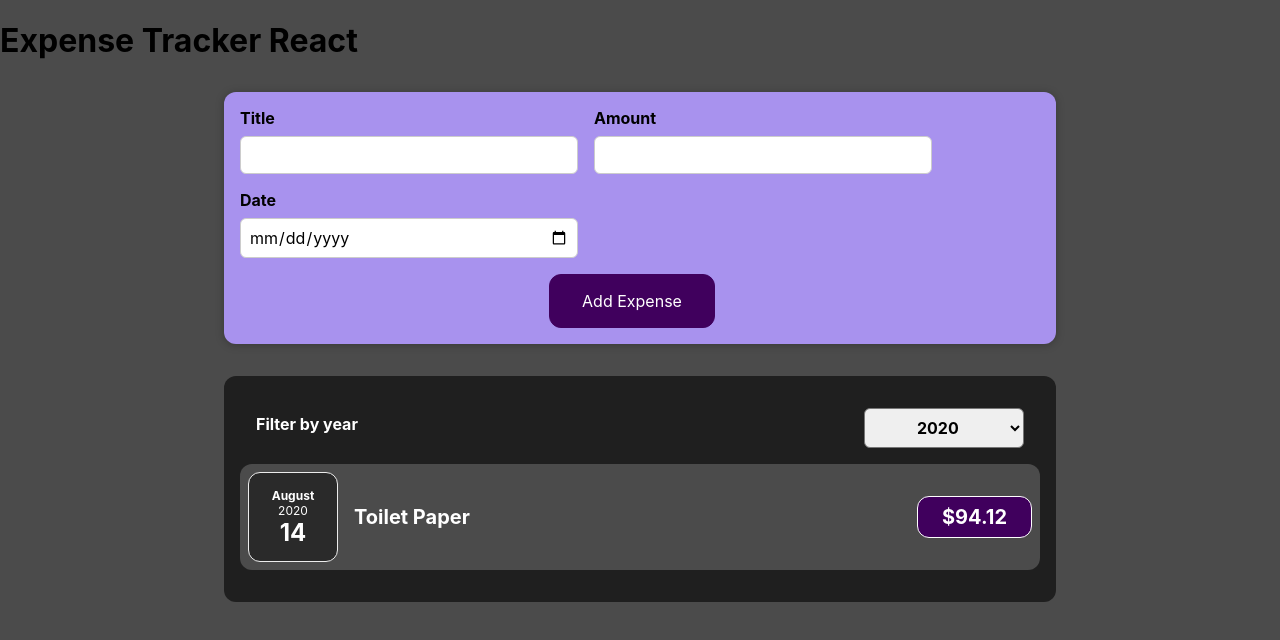
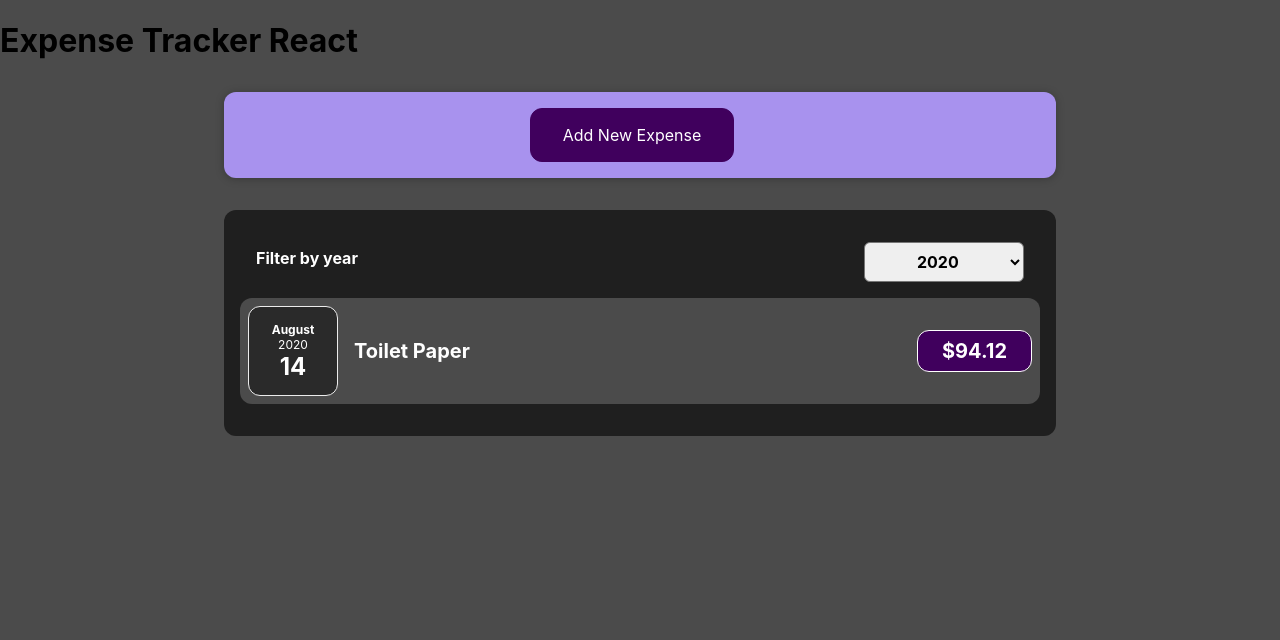
Before and after one commit to eniskastrati/expense-tracker-react, a React (Create React App) app: page / in a window 1280 px wide. Shown: the top 640 px of the page. Built offline with nearby package versions, Linux system fonts and the light colour scheme.

Commit message:
UPDATE: adding closetoggle functinonality to New Expense

```diff
--- a/src/components/NewExpenses/ExpenseForm.jsx
+++ b/src/components/NewExpenses/ExpenseForm.jsx
@@ -6,6 +6,7 @@ function ExpenseForm(props) {
   const [enteredTitile, setEnterdTitle] = useState("");
   const [enteredAmount, setEnterdAmount] = useState("");
   const [enteredDate, setEnterdDate] = useState("");
+  const [showForm, setShowForm] = useState(false);
   const changeHandlerOne = (e) => {
     e.preventDefault();
     setEnterdTitle(e.target.value);
@@ -27,12 +28,17 @@ function ExpenseForm(props) {
       date: new Date(enteredDate),
     };
     props.onSaveExpenseData(expenseData);
+    resetHandle();
+  };
+  const resetHandle = () => {
     setEnterdTitle("");
     setEnterdAmount("");
     setEnterdDate("");
   };
   return (
-    <form onSubmit={submitHandler}>
+    <form onSubmit={submitHandler} onReset={resetHandle}>
+      {showForm ? (
+        <>
           <div className="new-expense__controls">
             <div className="new-expense__control">
               <label htmlFor="title">Title</label>
@@ -64,8 +70,17 @@ function ExpenseForm(props) {
             </div>
           </div>
           <div className="new-expense__acitons">
+            <button type="reset" onClick={() => setShowForm(false)}>
+              Cancel
+            </button>
             <button type="submit">Add Expense</button>
           </div>
+        </>
+      ) : (
+        <div className="new-expense__acitons">
+          <button onClick={() => setShowForm(true)}>Add New Expense</button>
+        </div>
+      )}
     </form>
   );
 }
```
Lines whose indentation alone changed are shown as unchanged.
